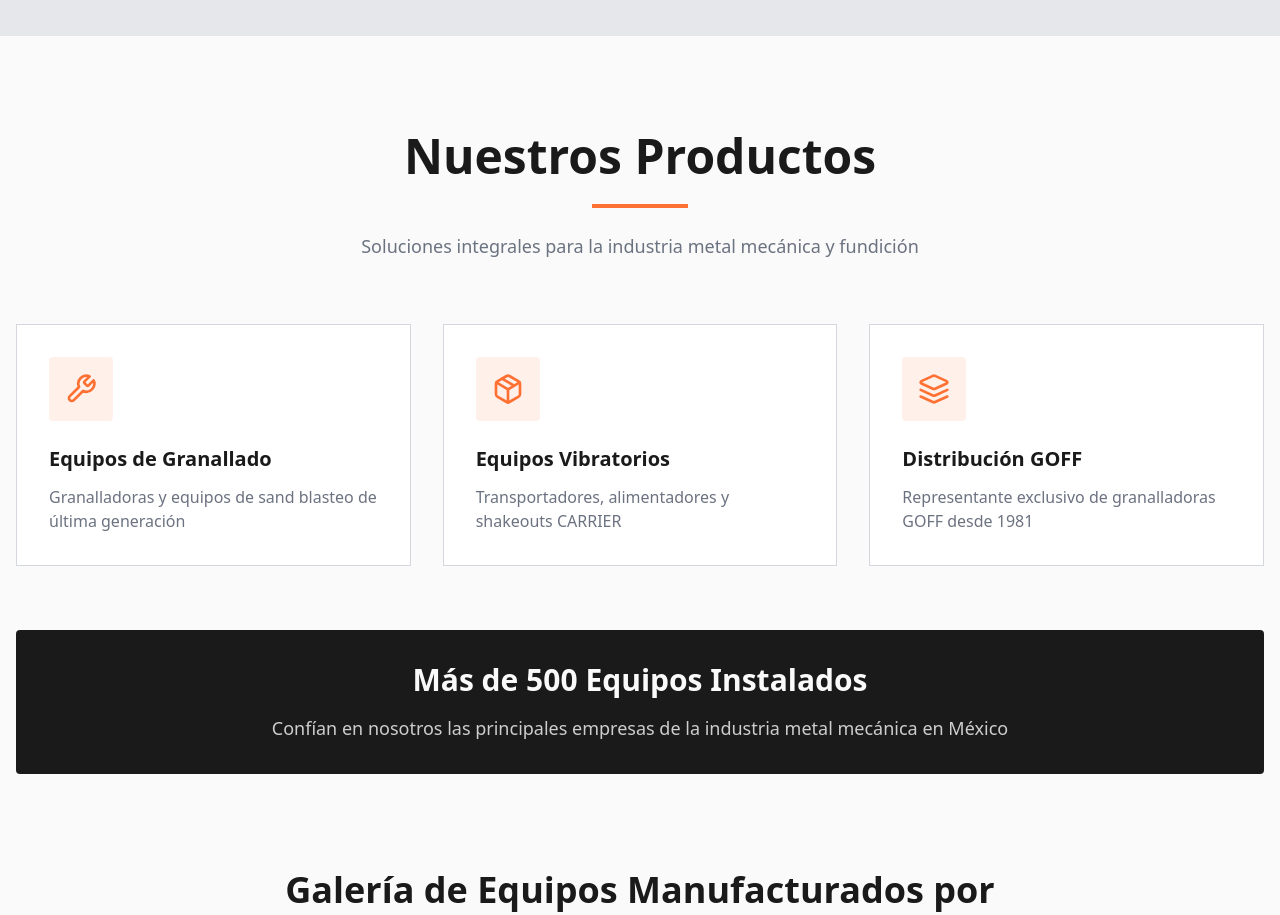
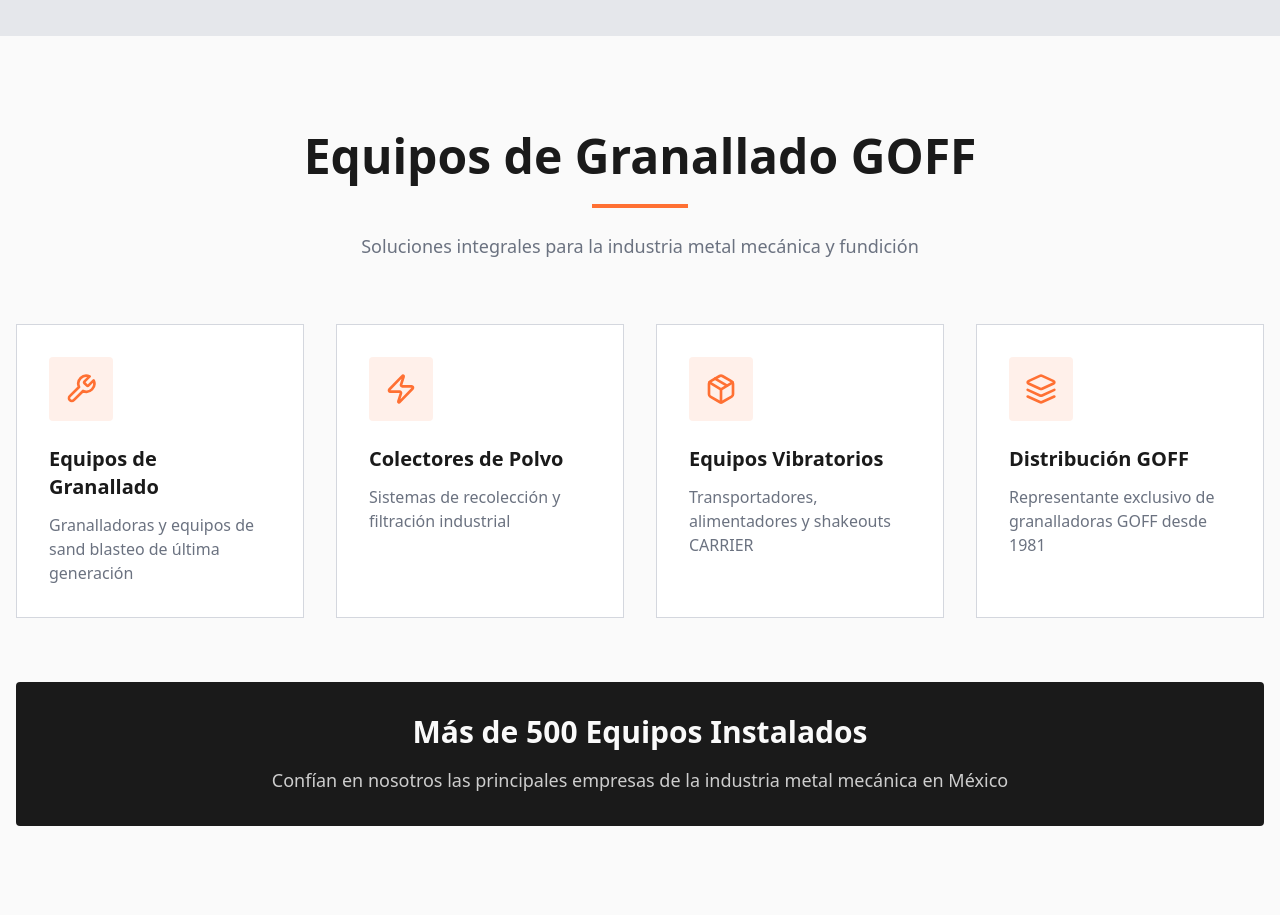
Before and after one commit to ADHERmx/lima-metal-limpieza-mirror, a React (Vite) app: page / in a window 1280 px wide. Shown: the part 1500-2415 px from the top of the page. Built offline with nearby package versions, Linux system fonts and the light colour scheme; the HTML template or start-up script is replaced by a standard one.

Commit message:
Visual edit in Lovable

```diff
--- a/src/components/Services.tsx
+++ b/src/components/Services.tsx
@@ -15,6 +15,10 @@ const Services = () => {
     title: "Equipos de Granallado",
     description: "Granalladoras y equipos de sand blasteo de última generación"
   }, {
+    icon: Zap,
+    title: "Colectores de Polvo",
+    description: "Sistemas de recolección y filtración industrial"
+  }, {
     icon: Package,
     title: "Equipos Vibratorios",
     description: "Transportadores, alimentadores y shakeouts CARRIER"
@@ -26,14 +30,14 @@ const Services = () => {
   return <section id="servicios" className="py-24 bg-background">
       <div className="container mx-auto px-4">
         <div className="max-w-3xl mx-auto text-center mb-16">
-          <h2 className="font-heading text-4xl md:text-5xl font-bold text-foreground mb-6">Nuestros Productos</h2>
+          <h2 className="font-heading text-4xl md:text-5xl font-bold text-foreground mb-6">Equipos de Granallado GOFF</h2>
           <div className="h-1 w-24 bg-accent mx-auto mb-6" />
           <p className="font-body text-lg text-muted-foreground">
             Soluciones integrales para la industria metal mecánica y fundición
           </p>
         </div>
 
-        <div className="grid md:grid-cols-2 lg:grid-cols-3 gap-8">
+        <div className="grid md:grid-cols-2 lg:grid-cols-4 gap-8">
           {services.map((service, index) => <div key={index} className="group p-8 bg-card border border-border hover:border-accent transition-all duration-300 hover:shadow-lg">
               <div className="w-16 h-16 rounded-lg bg-accent/10 flex items-center justify-center mb-6 group-hover:bg-accent/20 transition-colors">
                 <service.icon className="w-8 h-8 text-accent" />
```
